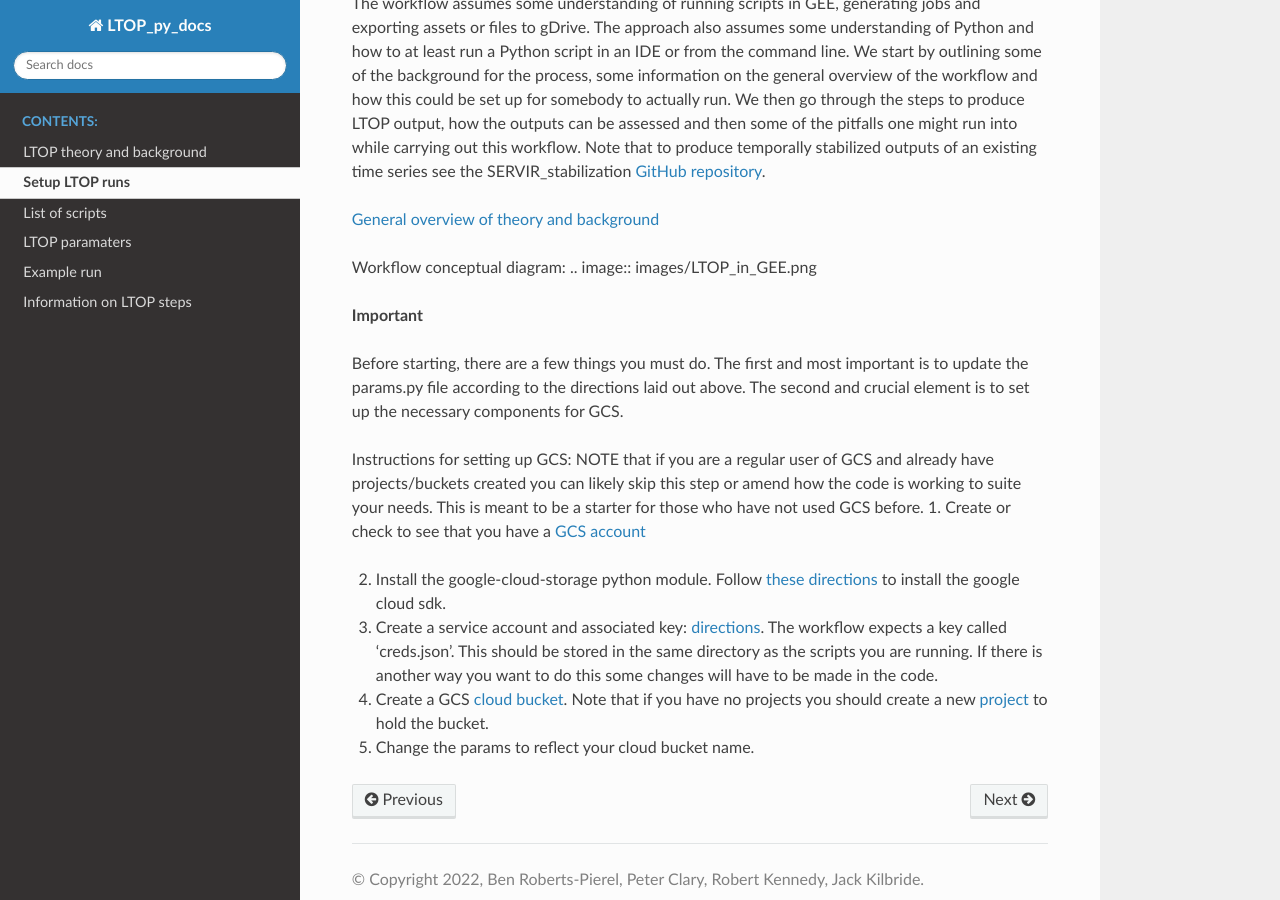
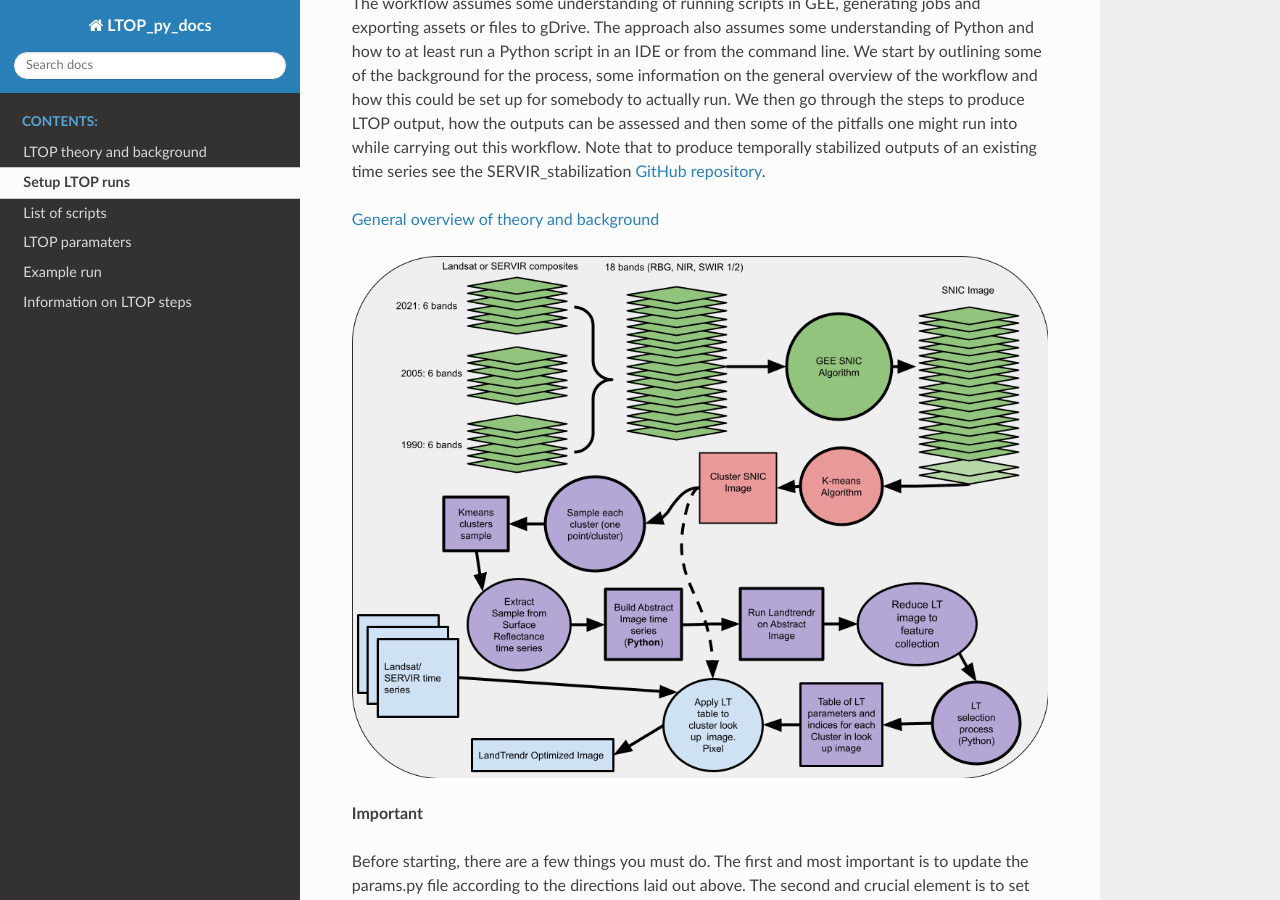
Before and after one commit to brobertspierel/LTOP_FTV_Py, a Sphinx documentation site: the page built from docs/source/general_setup.rst, in a window 1280 px wide and 900 px high, scrolled down 360 px. Built offline with Sphinx 7.4.7 and the Read the Docs theme 2.0.0, drawn with Linux system fonts in a browser that asks for light colours.

Commit message:
img update

```diff
--- a/docs/source/general_setup.rst
+++ b/docs/source/general_setup.rst
@@ -13,7 +13,6 @@ see the SERVIR_stabilization `GitHub repository <https://github.com/eMapR/SERVIR
 
 `General overview of theory and background <https://docs.google.com/presentation/d/1ra8y7F6_vyresNPbT3kYamVPyxWSfzAm7hCMc6w8N-M/edit?usp=sharing>`_
 
-Workflow conceptual diagram:
 .. image:: images/LTOP_in_GEE.png
 
 **Important**
```
